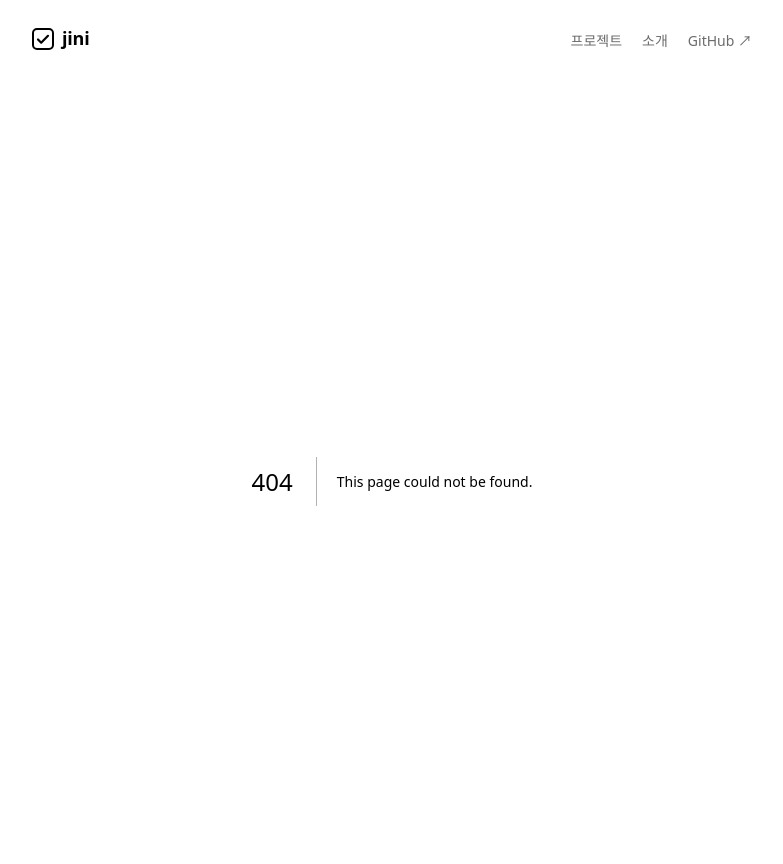
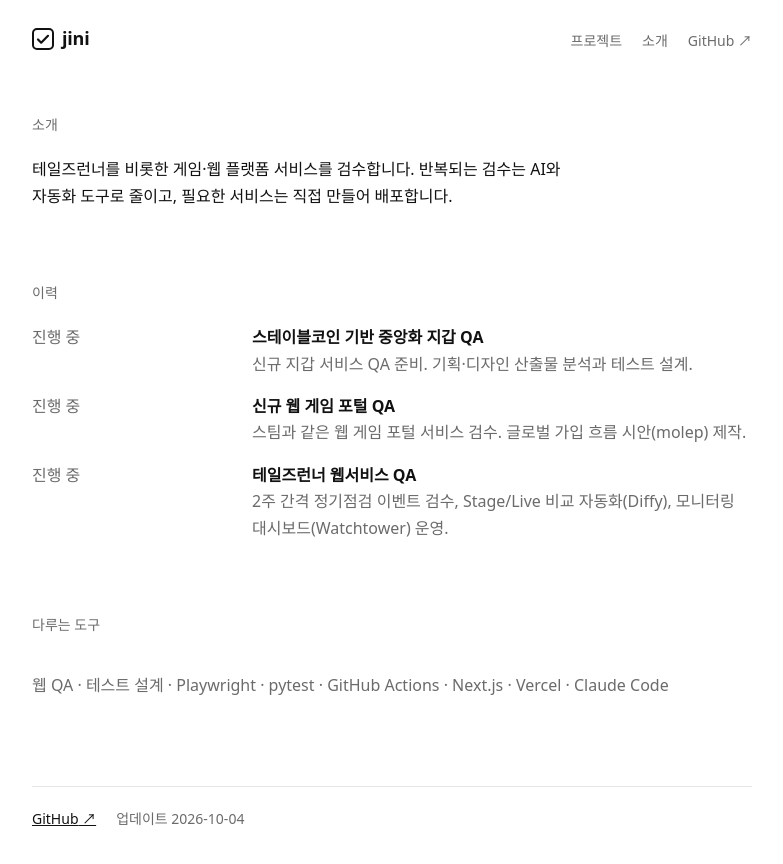
Before and after one commit to yourjini/JiniUini, a Next.js app: page /about in a window 1280 px wide. Before the commit this address had no page. Shown: the top 864 px of the page, without its empty margins (248-1031 px from the left). Built offline with nearby package versions, Linux system fonts and the light colour scheme; a web font is replaced by a local one.

Commit message:
소개·이력을 /about 페이지로 분리
Co-Authored-By: Claude Opus 5.5 (1M context) <noreply@anthropic.com>
Claude-Session: https://claude.ai/code/session_01ApYumwgLaP941h3J5jfZks

```diff
--- /dev/null
+++ b/app/about/page.tsx
@@ -0,0 +1,46 @@
+import type { Metadata } from "next";
+import { experience, profile, skills } from "@/content/profile";
+
+export const metadata: Metadata = {
+  title: `소개 · ${profile.name}`,
+};
+
+export default function About() {
+  return (
+    <main className="page">
+      <section className="section">
+        <h1 className="section-title">소개</h1>
+        <p className="about">{profile.intro}</p>
+      </section>
+
+      <section className="section">
+        <h2 className="section-title">이력</h2>
+        <ol className="exp">
+          {experience.map((e) => (
+            <li key={e.title}>
+              <span className="muted">{e.period}</span>
+              <div>
+                <h3>{e.title}</h3>
+                <p className="muted">{e.detail}</p>
+              </div>
+            </li>
+          ))}
+        </ol>
+      </section>
+
+      <section className="section">
+        <h2 className="section-title">다루는 도구</h2>
+        <p className="muted">{skills.join(" · ")}</p>
+      </section>
+
+      <footer className="foot muted small">
+        {profile.links.map((l) => (
+          <a key={l.href} href={l.href} target="_blank" rel="noreferrer">
+            {l.label} ↗
+          </a>
+        ))}
+        <span>업데이트 {profile.updatedAt}</span>
+      </footer>
+    </main>
+  );
+}
--- a/app/globals.css
+++ b/app/globals.css
@@ -1,4 +1,4 @@
-/* Layout: 한 단짜리 좁은 본문. 이름과 한 줄 소개 → 분류 탭 → 프로젝트 목록(이름 · 한 줄 설명 · 분류) → 소개.
+/* Layout: 한 단짜리 좁은 본문. 첫 화면은 분류 탭 → 프로젝트 목록(이름 · 한 줄 설명 · 분류), 소개·이력은 /about/.
    장식과 애니메이션 없이 글자와 줄 간격만으로 구분합니다. */
 :root {
   --bg: #ffffff;
@@ -69,9 +69,6 @@ a:focus-visible, button:focus-visible { outline: 2px solid var(--fg); outline-of
   display: grid;
   gap: 72px;
 }
-.intro { display: grid; gap: 4px; }
-.intro h1 { margin: 0; font-size: 32px; font-weight: 600; line-height: 1.3; }
-.role { margin: 0; color: var(--muted); }
 .lede { margin: 12px 0 0; font-size: 18px; max-width: 40ch; }
 
 .section { display: grid; gap: 20px; }
--- a/app/layout.tsx
+++ b/app/layout.tsx
@@ -27,7 +27,7 @@ export default function RootLayout({ children }: { children: React.ReactNode })
           </Link>
           <nav className="topnav">
             <a href="/#work">프로젝트</a>
-            <a href="/#about">소개</a>
+            <Link href="/about/">소개</Link>
             {profile.links.map((l) => (
               <a key={l.href} href={l.href} target="_blank" rel="noreferrer">
                 {l.label} ↗
```
Also changed, not shown: app/page.tsx (+1 -18 lines).
